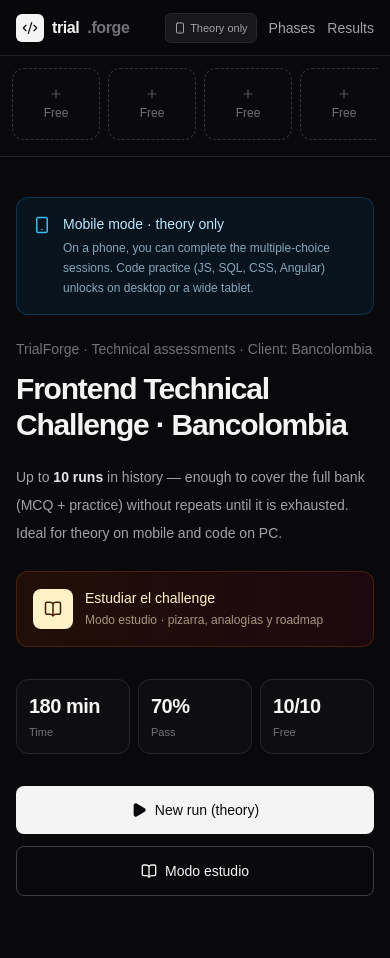
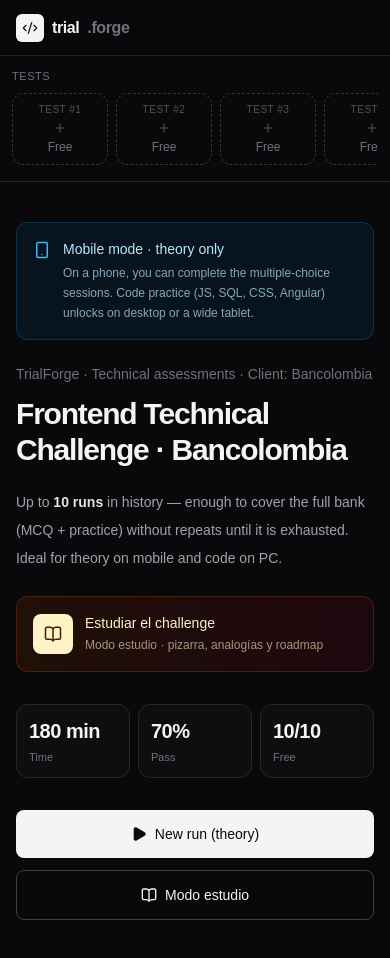
Before and after one commit to hasslercode/trialforge, a Next.js app: page / in a window 390 px wide. Shown: the top 958 px of the page. Built offline with nearby package versions, Linux system fonts and the light colour scheme.

Commit message:
Fix mobile header, always-visible reset, and Test #n slot labels
Co-authored-by: hasslercode <hasslercode@users.noreply.github.com>

```diff
--- a/src/app/page.tsx
+++ b/src/app/page.tsx
@@ -352,19 +352,13 @@ export default function App() {
           </div>
 
           <div className="flex items-center gap-3 text-sm sm:gap-4">
-            {isMobile && (
-              <span className="flex items-center gap-1 rounded-md border border-zinc-800 bg-zinc-900 px-2 py-1 text-[11px] text-zinc-400">
-                <Smartphone size={12} />
-                Theory only
-              </span>
-            )}
             {progress.startedAt && (
               <span
-                className={`flex items-center gap-2 font-mono text-xs sm:text-sm ${
+                className={`flex items-center gap-1.5 font-mono text-xs tabular-nums sm:gap-2 sm:text-sm ${
                   progress.remainingSeconds < 600 ? "text-red-400" : "text-zinc-300"
                 }`}
               >
-                <Clock3 size={14} />
+                <Clock3 size={14} className="shrink-0" />
                 {formatTime(progress.remainingSeconds)}
               </span>
             )}
@@ -379,11 +373,14 @@ export default function App() {
             </button>
             <button
               onClick={() => setScreen("roadmap")}
-              className="text-zinc-400 hover:text-white"
+              className="hidden text-zinc-400 hover:text-white sm:inline"
             >
               Phases
             </button>
-            <button onClick={() => setScreen("results")} className="text-zinc-400 hover:text-white">
+            <button
+              onClick={() => setScreen("results")}
+              className="hidden text-zinc-400 hover:text-white sm:inline"
+            >
               Results
             </button>
           </div>
@@ -553,7 +550,7 @@ function AttemptsPanel({
               className="flex w-full items-center justify-center gap-2 rounded-lg border border-zinc-800 px-3 py-2 text-[11px] text-zinc-500 transition hover:border-zinc-600 hover:bg-zinc-900 hover:text-zinc-300"
             >
               <RotateCcw size={12} />
-              Reset all {MAX_ATTEMPT_SLOTS} runs
+              Reset all · clear slots
             </button>
             {freeSlots === 0 && (
               <p className="mt-2 px-1 text-center text-[10px] leading-4 text-zinc-600">
@@ -580,9 +577,22 @@ function AttemptsStrip({
   onSelect: (index: number) => void;
   onResetAll: () => void;
 }) {
-  const allFull = slots.every(Boolean);
+  const hasAnyRun = slots.some(Boolean);
   return (
     <div className="space-y-2">
+      <div className="flex items-center justify-between gap-2">
+        <p className="text-[11px] font-medium uppercase tracking-wider text-zinc-500">Tests</p>
+        {hasAnyRun && (
+          <button
+            type="button"
+            onClick={onResetAll}
+            className="inline-flex items-center gap-1.5 rounded-md border border-zinc-700 bg-zinc-900 px-2.5 py-1 text-[11px] font-medium text-zinc-300"
+          >
+            <RotateCcw size={11} />
+            Reset all
+          </button>
+        )}
+      </div>
       <div className="flex gap-2 overflow-x-auto pb-1">
         {slots.map((attempt, index) => (
           <AttemptCard
@@ -596,16 +606,6 @@ function AttemptsStrip({
           />
         ))}
       </div>
-      {allFull && (
-        <button
-          type="button"
-          onClick={onResetAll}
-          className="flex w-full items-center justify-center gap-2 rounded-lg border border-zinc-800 py-2 text-xs text-zinc-500"
-        >
-          <RotateCcw size={12} />
-          Reset {MAX_ATTEMPT_SLOTS} runs
-        </button>
-      )}
     </div>
   );
 }
@@ -625,17 +625,21 @@ function AttemptCard({
   onSelect: (index: number) => void;
   compact?: boolean;
 }) {
+  const testLabel = `Test #${index + 1}`;
+
   if (!attempt) {
     return (
       <button
         onClick={() => onSelect(index)}
         className={`group flex flex-col items-center justify-center gap-1 rounded-xl border border-dashed border-zinc-700/80 text-center transition hover:border-zinc-500 hover:bg-zinc-900/40 ${
-          compact ? "min-h-[72px] min-w-[88px] px-2 py-2" : "min-h-[88px] px-3 py-4"
+          compact ? "min-h-[72px] min-w-[96px] px-2 py-2" : "min-h-[88px] px-3 py-4"
         }`}
       >
+        <span className="text-[10px] font-medium uppercase tracking-wider text-zinc-600 group-hover:text-zinc-400">
+          {testLabel}
+        </span>
         <Plus size={compact ? 14 : 16} className="text-zinc-600 group-hover:text-zinc-300" />
         <span className="text-xs font-medium text-zinc-500 group-hover:text-zinc-300">Free</span>
-        {!compact && <span className="text-[10px] text-zinc-700">Slot {index + 1}</span>}
       </button>
     );
   }
@@ -648,13 +652,13 @@ function AttemptCard({
     <button
       onClick={() => onSelect(index)}
       className={`rounded-xl border text-left transition ${
-        compact ? "min-h-[72px] min-w-[110px] px-2.5 py-2" : "min-h-[88px] px-3 py-3"
+        compact ? "min-h-[72px] min-w-[118px] px-2.5 py-2" : "min-h-[88px] px-3 py-3"
       } ${active ? "border-zinc-400 bg-zinc-900" : "border-zinc-800 bg-zinc-900/40 hover:border-zinc-600"}`}
     >
       <div className="flex items-start justify-between gap-2">
-        <span className="text-[10px] uppercase tracking-wider text-zinc-500">#{index + 1}</span>
+        <span className="text-[10px] font-medium uppercase tracking-wider text-zinc-500">{testLabel}</span>
         <span
-          className={`text-[10px] ${
+          className={`shrink-0 text-[10px] ${
             done ? (passed ? "text-emerald-400" : "text-red-400") : "text-zinc-500"
           }`}
         >
@@ -786,21 +790,21 @@ function Home({
           <Play size={16} fill="currentColor" />
           {freeSlots === 0 ? "No free slots" : isMobile ? "New run (theory)" : "New run"}
         </button>
-        {freeSlots === 0 && (
-          <button
-            onClick={onResetAll}
-            className="flex w-full items-center justify-center gap-2 rounded-lg border border-amber-800/60 bg-amber-950/20 px-5 py-3.5 text-sm font-medium text-amber-100 sm:w-auto"
-          >
-            <RotateCcw size={16} />
-            Reset history · {MAX_ATTEMPT_SLOTS} new runs
-          </button>
-        )}
         {hasProgress && (
           <button
             onClick={onResume}
             className="w-full rounded-lg border border-zinc-700 px-5 py-3.5 text-sm font-medium sm:w-auto"
           >
             Continue ({overall}%)
+          </button>
+        )}
+        {freeSlots < MAX_ATTEMPT_SLOTS && (
+          <button
+            onClick={onResetAll}
+            className="flex w-full items-center justify-center gap-2 rounded-lg border border-amber-800/60 bg-amber-950/20 px-5 py-3.5 text-sm font-medium text-amber-100 sm:w-auto"
+          >
+            <RotateCcw size={16} />
+            Reset all · clear slots
           </button>
         )}
         <button
@@ -1541,7 +1545,7 @@ function RunNextSteps({
               className="inline-flex items-center justify-center gap-2 rounded-lg border border-amber-800/60 bg-amber-950/30 px-4 py-2.5 text-sm font-medium text-amber-100"
             >
               <RotateCcw size={16} />
-              Reset history · {MAX_ATTEMPT_SLOTS} new runs
+              Reset all · clear slots
             </button>
           </>
         )}
```
